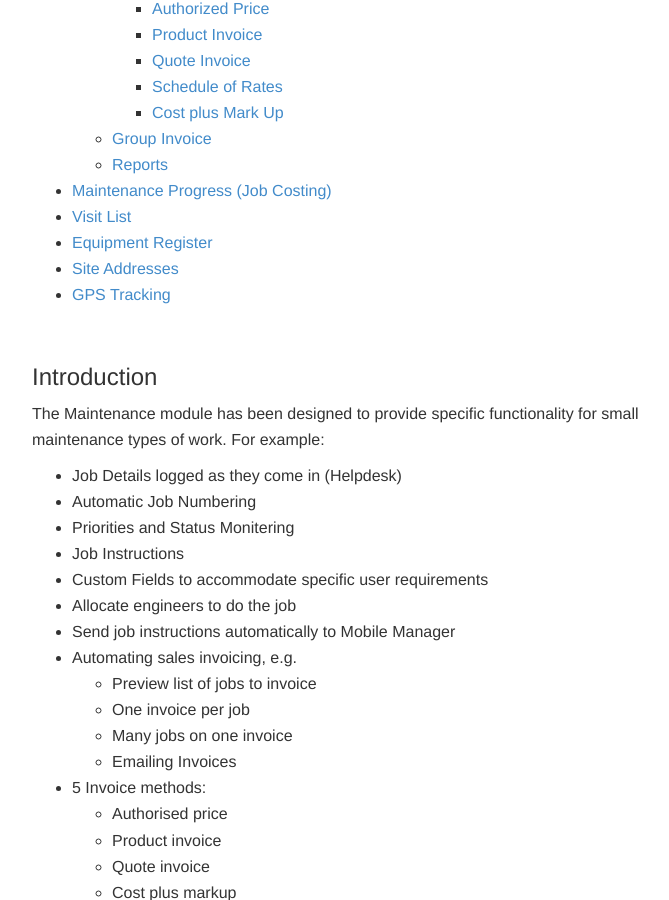
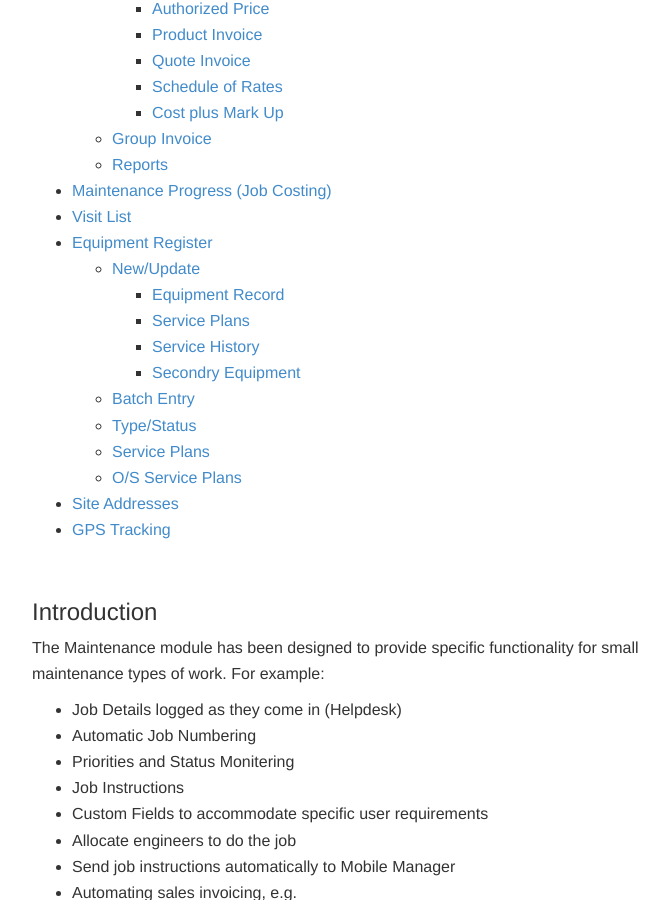
Before and after one commit to JNCSolutions/ConstructionManagerDocs, a Jekyll site: the page built from maintenance.html, in a window 1280 px wide and 900 px high, scrolled down 379 px. Shown: the whole window, without its empty margins (258-927 px from the left). Built offline with Jekyll 4.4.1, drawn with Linux system fonts in a browser that asks for light colours.

Commit message:
Update maintenance.html

```diff
--- a/maintenance.html
+++ b/maintenance.html
@@ -32,6 +32,19 @@ title: Maintenance
       <li><a href="#maintenance-progress">Maintenance Progress (Job Costing)</a></li>
       <li><a href="#visit-list">Visit List</a></li>
       <li><a href="#equipment-register.html">Equipment Register</a></li>
+      <ul>
+        <li><a href="#equipment-new-update">New/Update</a></li>
+        <ul>
+          <li><a href="#equipment-record">Equipment Record</a></li>
+          <li><a href="#equipment-record-service-plans">Service Plans</a></li>
+          <li><a href="#equipment-record-service-history">Service History</a></li>
+          <li><a href="#equipment-record-secondry-equipment">Secondry Equipment</a></li>
+        </ul>
+        <li><a href="#equipment-batch-entry">Batch Entry</a></li>
+        <li><a href="#equipment-type-status">Type/Status</a></li>
+        <li><a href="#equipment-service-plans">Service Plans</a></li>
+        <li><a href="#equipment-os-service-plans">O/S Service Plans</a></li>
+      </ul>
       <li><a href="#site-addresses">Site Addresses</a></li>
       <li><a href="#gps-tracking">GPS Tracking</a></li>
     </ul>
```
